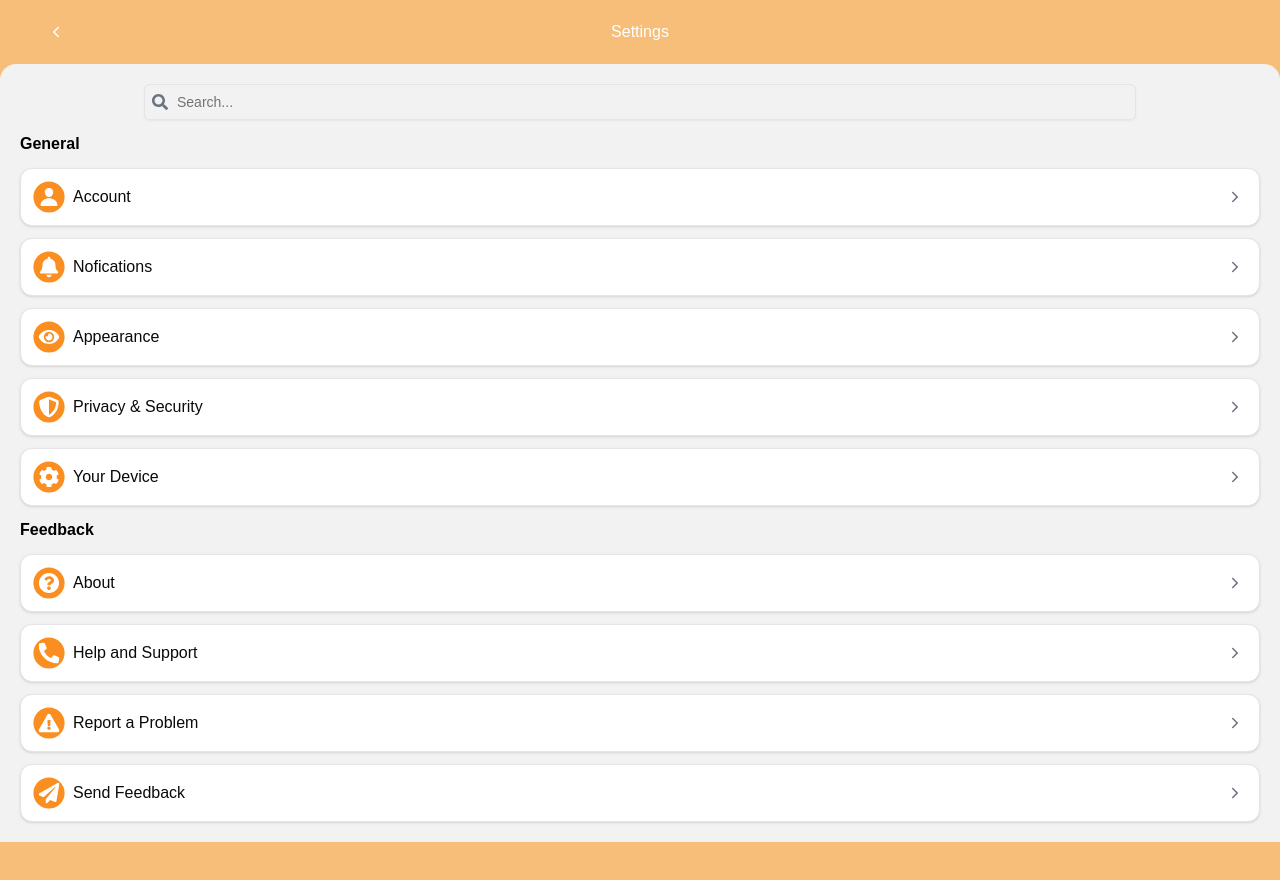
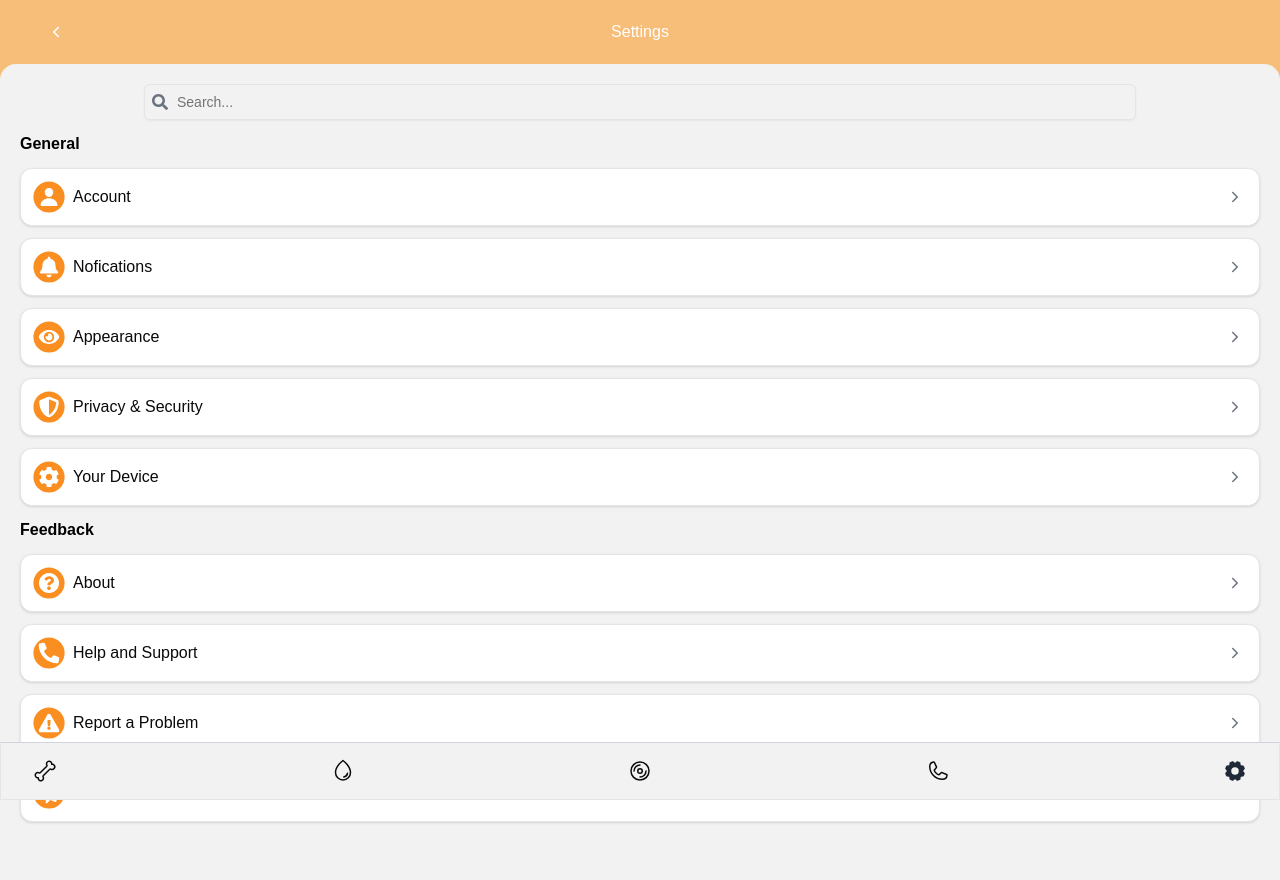
Before and after one commit to stardustgd/SmartPetFeeder, a Next.js app: page /settings in a window 1280 px wide. Shown: the top 880 px of the page. Before the commit the page ends 842 px from the top, so only its background shows below. Built offline with nearby package versions, Linux system fonts and the light colour scheme.

Commit message:
feat: create footer and add page padding to prevent content overlap

```diff
--- a/app/layout.tsx
+++ b/app/layout.tsx
@@ -3,6 +3,7 @@ import localFont from 'next/font/local'
 import './globals.css'
 
 import { Toaster } from '@/components/ui/toaster'
+import Footer from '@/components/ui/Footer'
 
 const geistSans = localFont({
   src: './fonts/GeistVF.woff',
@@ -38,6 +39,7 @@ export default function RootLayout({
       >
         {children}
         <Toaster />
+        <Footer />
       </body>
     </html>
   )
--- a/app/settings/page.tsx
+++ b/app/settings/page.tsx
@@ -103,9 +103,9 @@ export default function SettingsPage() {
     ],
   }
   return (
-    <div>
+    <>
       <NavBar title="Settings" showArrow={true} />
-      <div className="flex flex-col gap-3 px-5 py-5 w-screen rounded-t-2xl bg-[#F2F2F2] text-black">
+      <div className="flex flex-col gap-3 px-5 py-5 w-screen rounded-t-2xl bg-[#F2F2F2] text-black pb-20">
         <SearchInput />
         <Label className="text-md font-bold">General</Label>
         {settings.general.map((setting) => (
@@ -127,6 +127,6 @@ export default function SettingsPage() {
           />
         ))}
       </div>
-    </div>
+    </>
   )
 }
--- a/app/sound/page.tsx
+++ b/app/sound/page.tsx
@@ -15,7 +15,7 @@ import { FaPlus } from 'react-icons/fa'
 
 export default function SoundPage() {
   return (
-    <div className="flex flex-col bg-gradient-to-b from-[#433D8B] to-[#17153B] min-h-screen">
+    <div className="flex flex-col bg-gradient-to-b from-[#433D8B] to-[#17153B] min-h-screen pb-8">
       <NavBar showArrow={true} title="Sound" />
       <div className="h-full flex items-center justify-center grow">
         <Button className="bg-white size-72 rounded-full text-black text-2xl">
--- a/app/water/page.tsx
+++ b/app/water/page.tsx
@@ -15,7 +15,7 @@ import { FaPlus } from 'react-icons/fa'
 
 export default function WaterPage() {
   return (
-    <div className="flex flex-col bg-gradient-to-b from-[#53B1C9] to-[#394E92] min-h-screen">
+    <div className="flex flex-col bg-gradient-to-b from-[#53B1C9] to-[#394E92] min-h-screen pb-8">
       <NavBar showArrow={true} title="Water" />
       <div className="h-full flex items-center justify-center grow">
         <Button className="bg-white size-72 rounded-full text-black text-2xl active:size-[16rem]">
--- /dev/null
+++ b/components/ui/Footer.tsx
@@ -0,0 +1,67 @@
+'use client'
+
+import Link from 'next/link'
+import {
+  PiBone,
+  PiBoneFill,
+  PiDrop,
+  PiDropFill,
+  PiGear,
+  PiGearFill,
+  PiPhone,
+  PiPhoneFill,
+  PiVinylRecord,
+  PiVinylRecordFill,
+} from 'react-icons/pi'
+import { usePathname } from 'next/navigation'
+
+export default function Footer() {
+  const pathname = usePathname()
+
+  const links = [
+    {
+      href: '/feeding',
+      icon: PiBone,
+      filledIcon: PiBoneFill,
+      fillColor: 'fill-[#BFA88E]',
+    },
+    {
+      href: '/water',
+      icon: PiDrop,
+      filledIcon: PiDropFill,
+      fillColor: 'fill-[#347BA7]',
+    },
+    {
+      href: '/sound',
+      icon: PiVinylRecord,
+      filledIcon: PiVinylRecordFill,
+      fillColor: 'fill-[#433D8B]',
+    },
+    {
+      href: '/call',
+      icon: PiPhone,
+      filledIcon: PiPhoneFill,
+      fillColor: 'fill-[#A5B68D]',
+    },
+    {
+      href: '/settings',
+      icon: PiGear,
+      filledIcon: PiGearFill,
+      fillColor: 'fill-gray-800',
+    },
+  ]
+
+  return (
+    <div className="bg-[#f2f2f2] fixed bottom-0 w-full px-8 py-4 flex flex-row items-center justify-between border border-t-gray-300">
+      {links.map(({ href, icon: Icon, filledIcon: FilledIcon, fillColor }) => (
+        <Link key={href} href={href}>
+          {pathname === href ? (
+            <FilledIcon className={`size-6 ${fillColor}`} />
+          ) : (
+            <Icon className="size-6" />
+          )}
+        </Link>
+      ))}
+    </div>
+  )
+}
```
